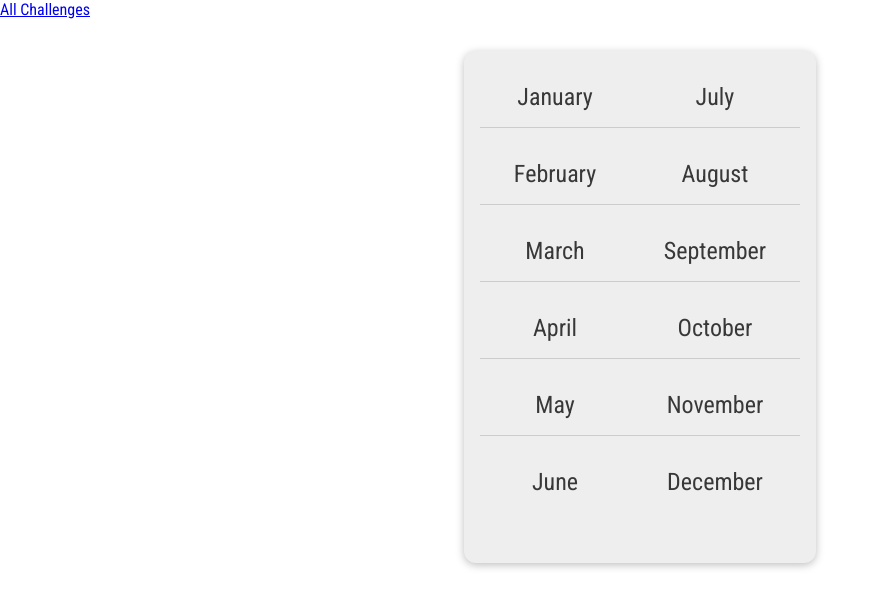
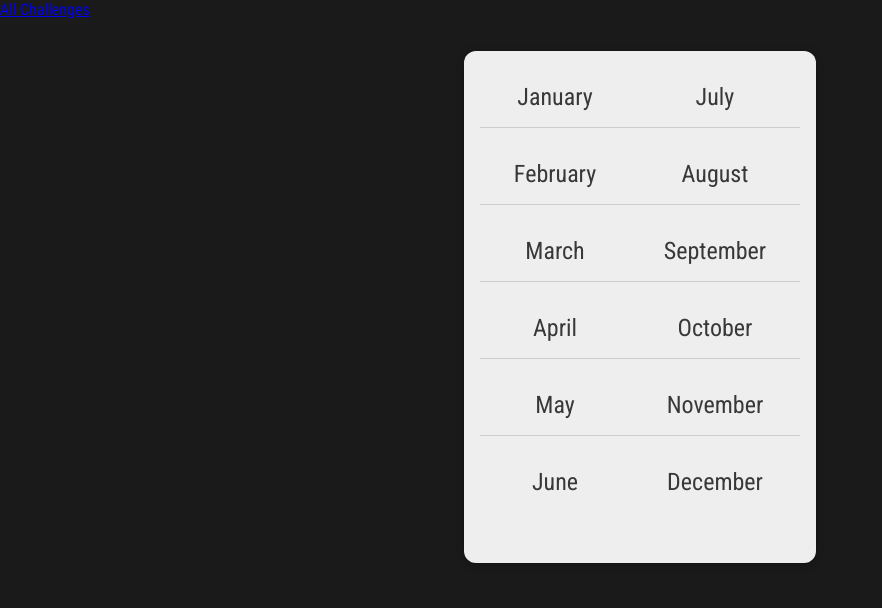
Before and after one commit to ArmanAla/django_Templates-StaticFiles, a Django app: page /challenges/ in a window 1280 px wide. Shown: the top 608 px of the page, without its empty margins (0-882 px from the left). Run offline with Django 4.2, Linux system fonts and the light colour scheme.

Commit message:
styles.css and challenges.css are complete and they are linked to their html document.

```diff
--- a/monthly_challenges/challenges/static/challenges/challenges.css
+++ b/monthly_challenges/challenges/static/challenges/challenges.css
@@ -10,7 +10,7 @@ ul {
     flex-direction: column;
     flex-wrap: wrap;
     height: 30rem;
-    background-color: #eeeeee;
+    background-color: #eee;
   }
 
   li {
--- a/monthly_challenges/challenges/templates/challenges/index.html
+++ b/monthly_challenges/challenges/templates/challenges/index.html
@@ -1,12 +1,12 @@
 {% extends 'base.html' %}
 {% load static %}
 
+{% block page_title %}
+All challenges
+{% endblock %}
+
 {% block css_files %}
-    <link rel="stylesheet" href="{% static 'challenges/challenges.css' %}" >
-{% endblock  %}
-
-{% block page_title %}
-    All challenges
+    <link rel="stylesheet" href="{% static "challenges/challenges.css" %}" >
 {% endblock %}
 
 {% block content %}
--- a/monthly_challenges/static/styles.css
+++ b/monthly_challenges/static/styles.css
@@ -1,9 +1,10 @@
-@import url('https://fonts.googleapis.com/css2?family=Lato:wght@300&family=Roboto+Condensed:wght@400;700&display=swap');
+@import url('https://fonts.googleapis.com/css2?family=Roboto+Condensed:wght@400;700&display=swap');
 
 html {
-    font-family: 'Roboto Condensed', sans-serif;
+  font-family: 'Roboto Condensed', sans-serif;
 }
 
 body {
-    margin: 0;
+  margin: 0;
+  background-color: #1a1a1a;
 }
```
